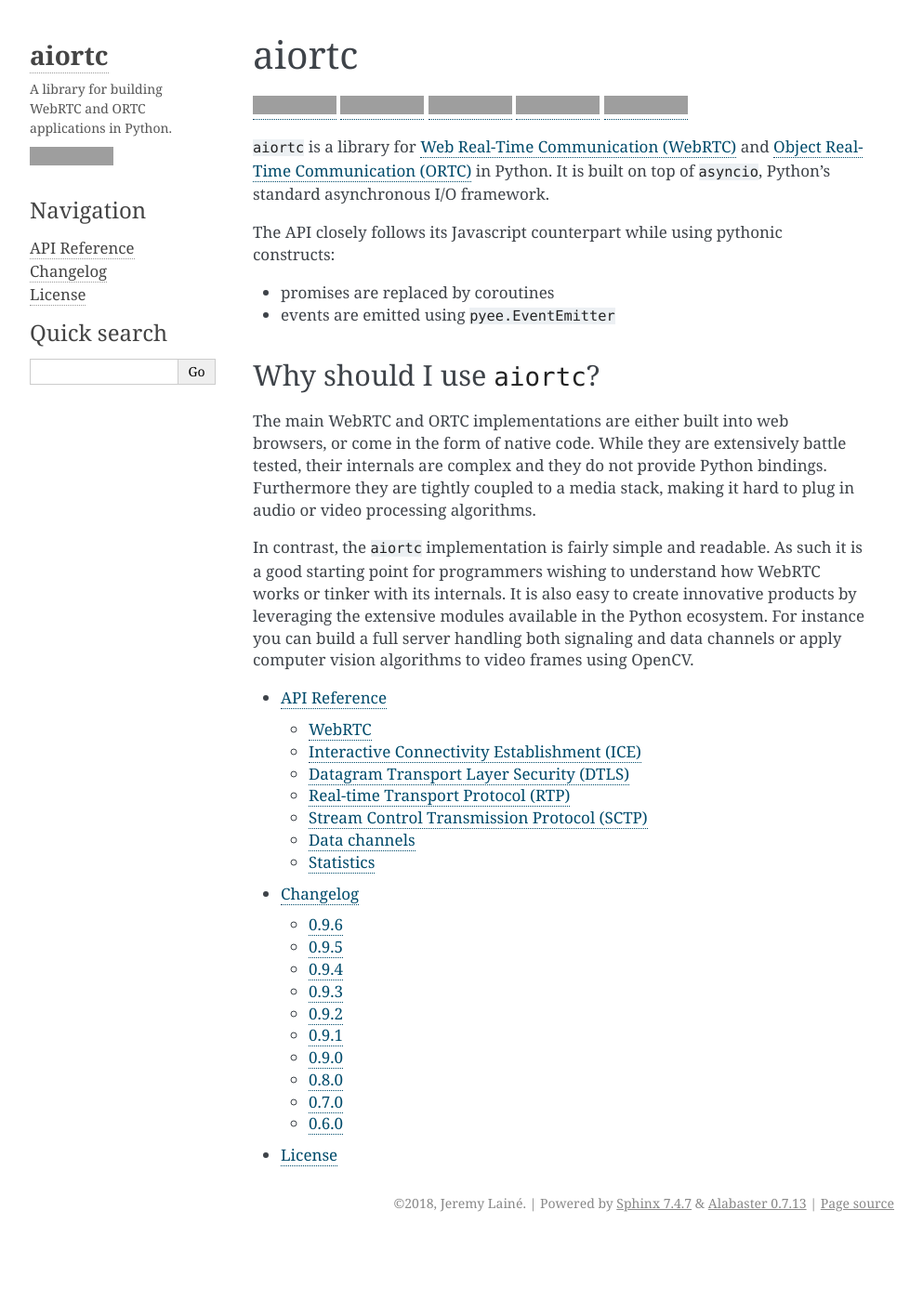
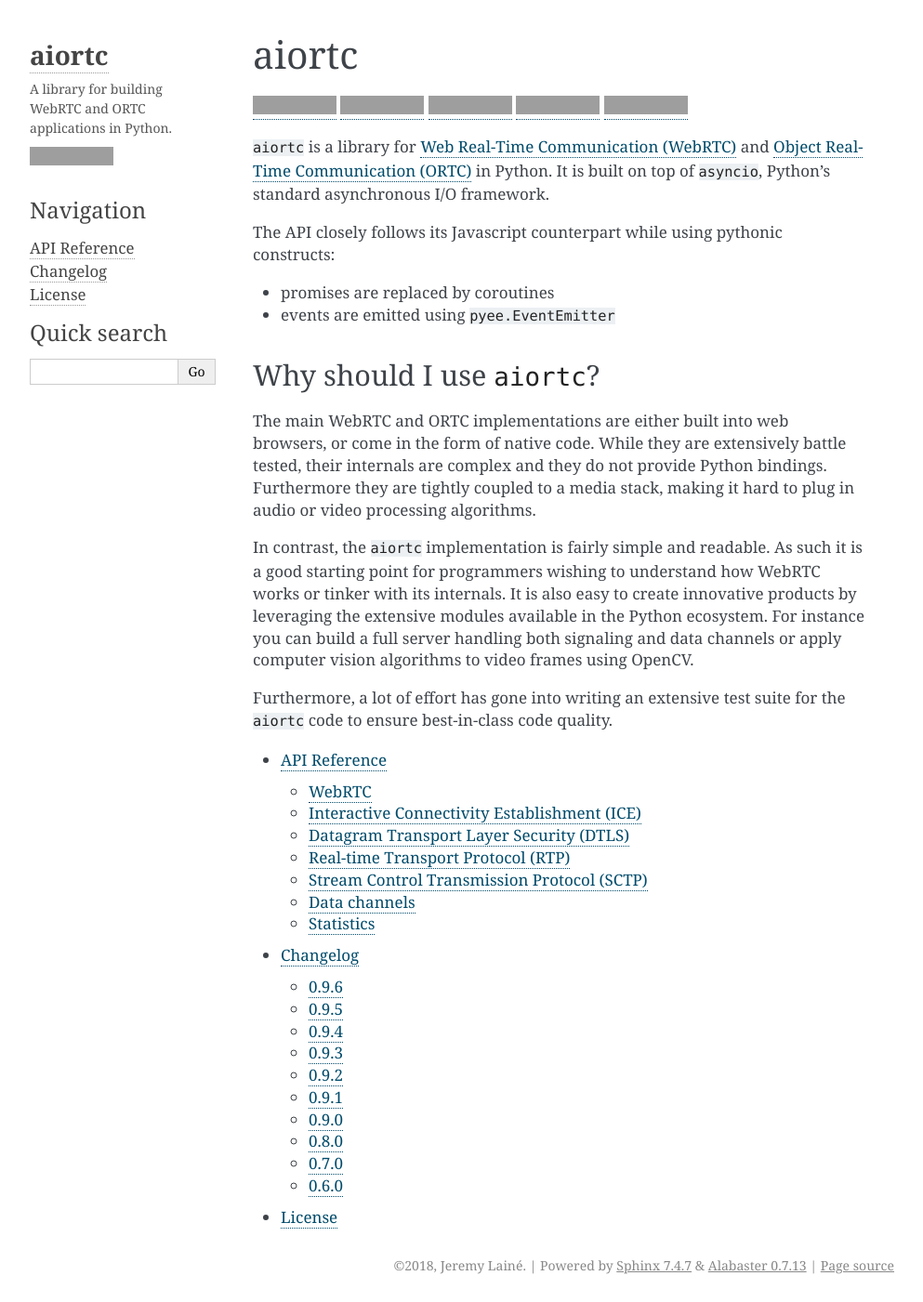
Before and after one commit to mametaro99/image-recognition, a Sphinx documentation site: the page built from docs/index.rst, in a window 1280 px wide, cut to the strip 0-1401 px from the top of the page. Shown: the whole strip at 93% size, without its empty margins (148-1141 px from the left). Built offline with Sphinx 7.4.7, drawn with Linux system fonts in a browser that asks for light colours; before the commit the page ends 1334 px from its top, so only the background shows below that; grey boxes are pictures that could not be loaded.

Commit message:
[docs] add some text to "why use aiortc"

```diff
--- a/README.rst
+++ b/README.rst
@@ -56,6 +56,9 @@
 For instance you can build a full server handling both signaling and data
 channels or apply computer vision algorithms to video frames using OpenCV.
 
+Furthermore, a lot of effort has gone into writing an extensive test suite for
+the ``aiortc`` code to ensure best-in-class code quality.
+
 Implementation status
 ---------------------
 
@@ -73,6 +76,7 @@
 - Sending and receiving audio (Opus / PCMU / PCMA)
 - Sending and receiving video (VP8)
 - Bundling audio / video / data channels
+- RTCP reports, including NACK / PLI to recover from packet loss
 
 Requirements
 ------------
--- a/docs/index.rst
+++ b/docs/index.rst
@@ -47,6 +47,9 @@
 For instance you can build a full server handling both signaling and data
 channels or apply computer vision algorithms to video frames using OpenCV.
 
+Furthermore, a lot of effort has gone into writing an extensive test suite for
+the ``aiortc`` code to ensure best-in-class code quality.
+
 .. toctree::
    :maxdepth: 2
 
```
